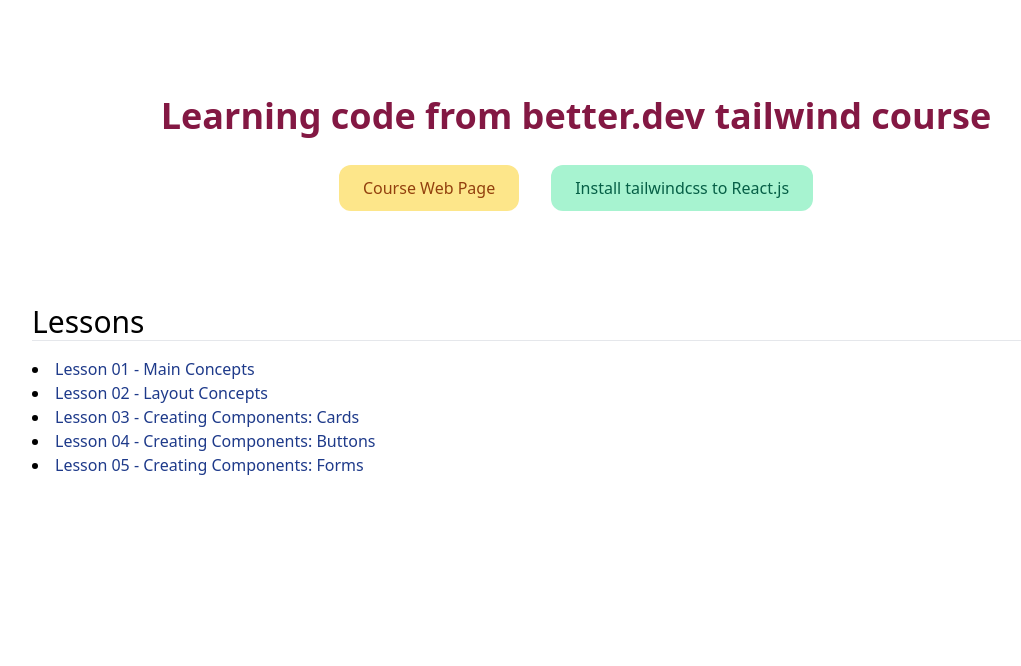
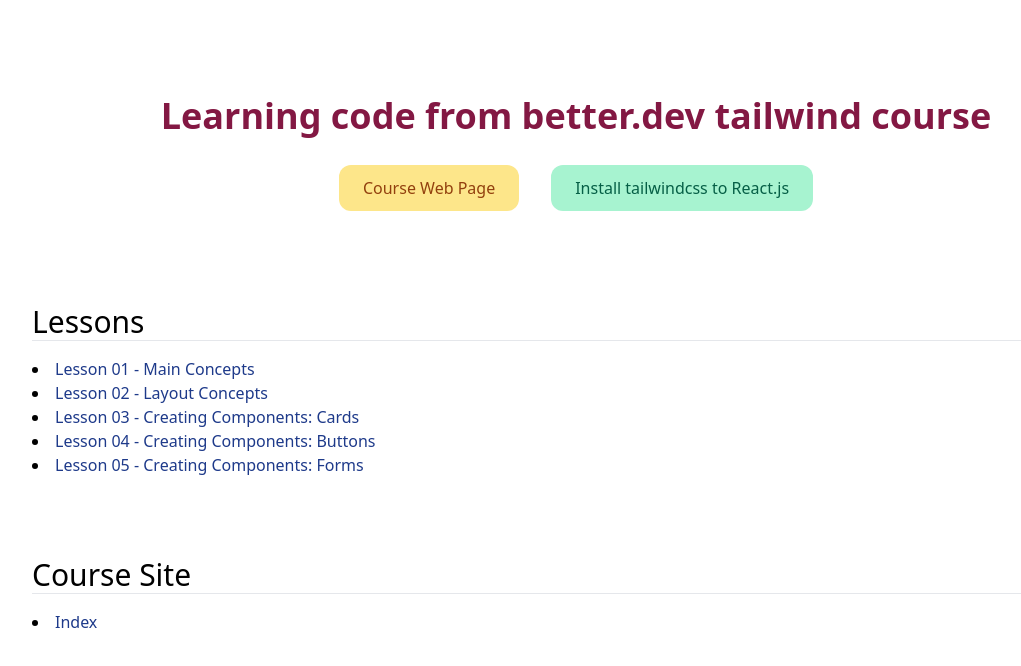
Before and after one commit to jiribeck/learning-better_dev_course, a React (Create React App) app: page / in a window 1280 px wide. Shown: the top 666 px of the page, without its empty margins (64-1085 px from the left). Built offline with nearby package versions, Linux system fonts and the light colour scheme.

Commit message:
create Course Site Index, edits Home and Router

```diff
--- a/src/App.js
+++ b/src/App.js
@@ -7,6 +7,7 @@ import Lesson02 from './lessons/lesson02';
 import Lesson03 from './lessons/lesson03';
 import Lesson04 from './lessons/lesson04';
 import Lesson05 from './lessons/lesson05';
+import CourseIndex from './coursesite/courseIndex';
 
 function App() {
   return (
@@ -19,6 +20,7 @@ function App() {
           <Route path="/lesson03" component={Lesson03} exact />
           <Route path="/lesson04" component={Lesson04} exact />
           <Route path="/lesson05" component={Lesson05} exact />
+          <Route path="/courseSite/courseIndex" component={CourseIndex} exact />
         </Switch>
       </BrowserRouter>
     </div>
--- /dev/null
+++ b/src/coursesite/courseIndex.js
@@ -0,0 +1,5 @@
+import React from 'react';
+
+export default function courseIndex() {
+  return <div>Course Site</div>;
+}
--- a/src/pages/Home.js
+++ b/src/pages/Home.js
@@ -75,6 +75,20 @@ export default function Home() {
             </li>
           </ul>
         </div>
+        <div className="pt-16 lessons">
+          <h2 className="text-3xl font-thin">Course Site</h2>
+          <hr />
+          <ul className="py-4 list-disc list-inside">
+            <li>
+              <a
+                className="text-blue-900 hover:text-blue-400 transfor-color duration-300"
+                href="http://localhost:3000/courseSite/courseIndex"
+              >
+                Index
+              </a>
+            </li>
+          </ul>
+        </div>
       </div>
     </div>
   );
```
